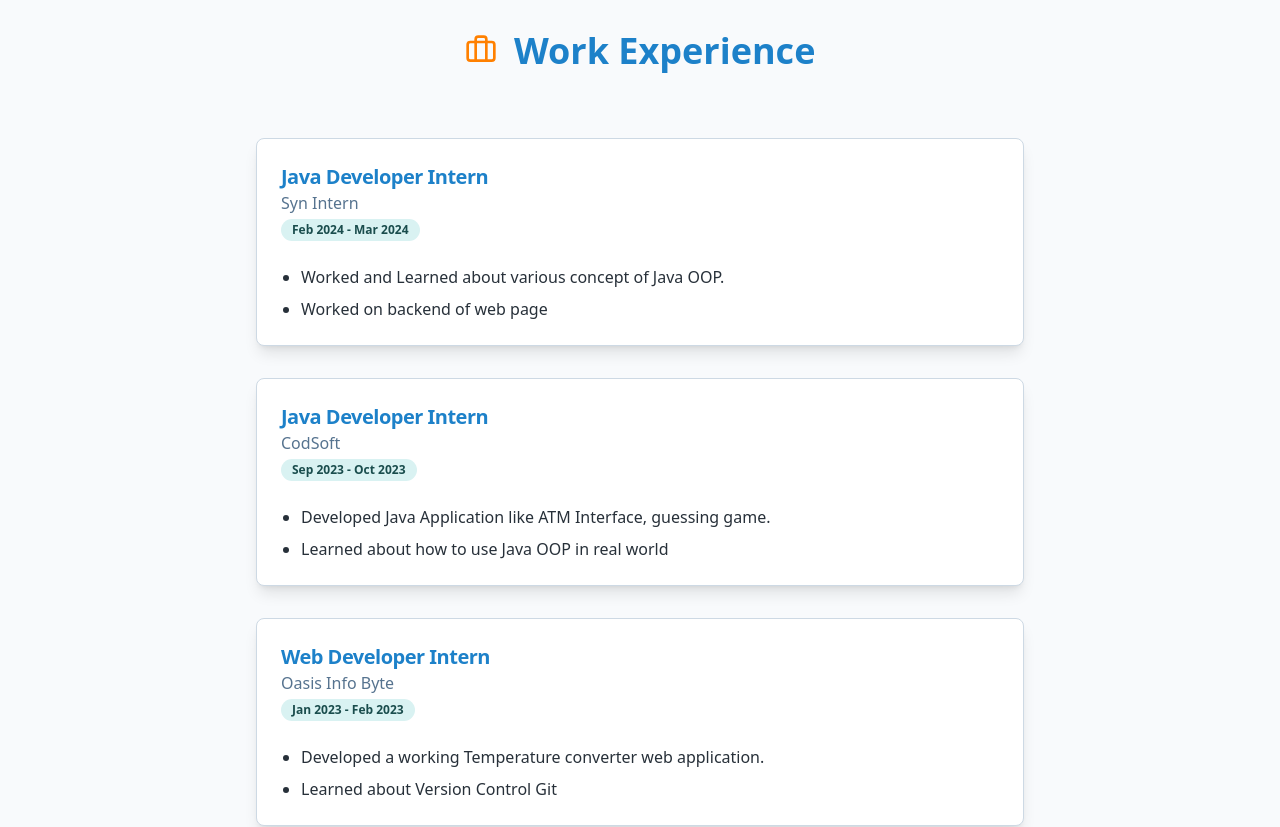
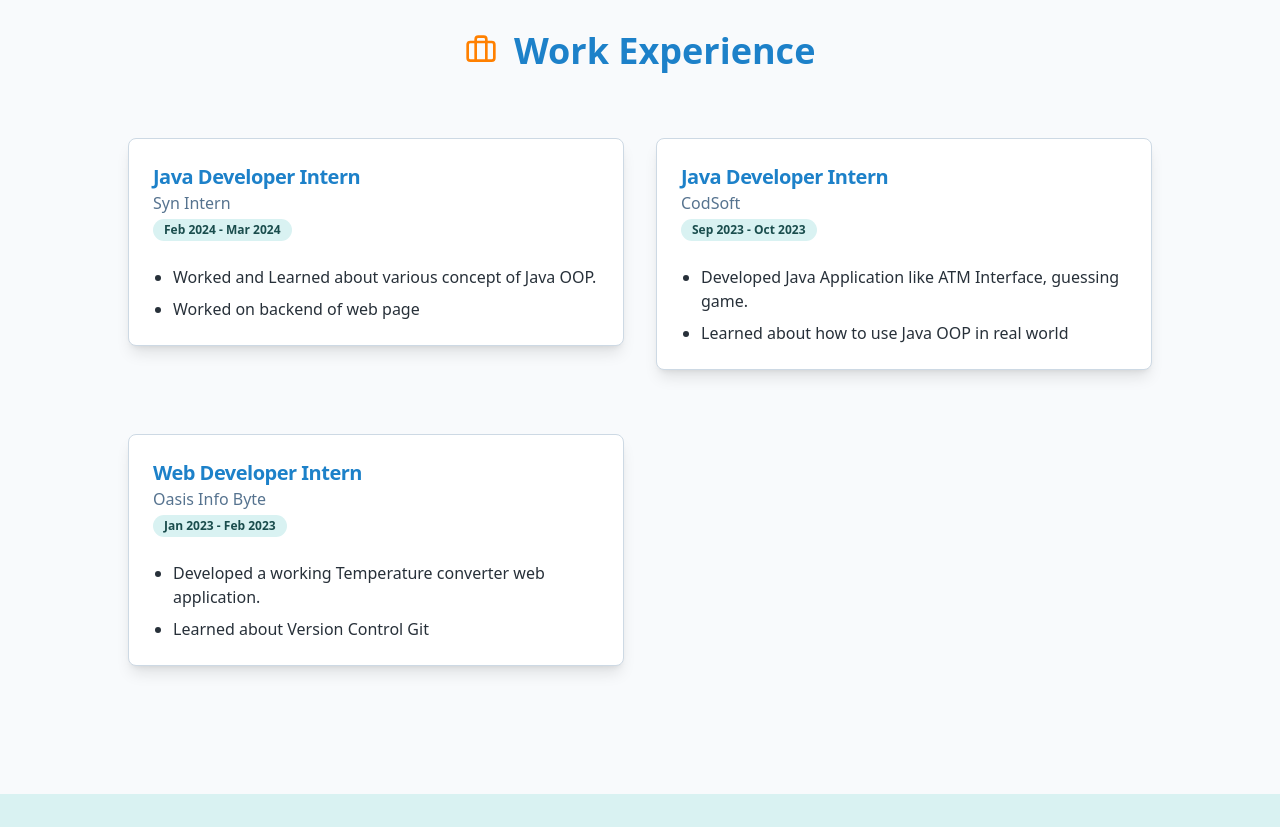
Before and after one commit to hp2604/intro, a Next.js app: page / in a window 1280 px wide. Shown: the part 720-1547 px from the top of the page. Built offline with nearby package versions, Linux system fonts and the light colour scheme; what @genkit-ai/googleai, genkit would draw is missing.

Commit message:
update wor section

```diff
--- a/src/components/sections/WorkExperience.tsx
+++ b/src/components/sections/WorkExperience.tsx
@@ -135,7 +135,7 @@
         <SectionTitle>
           <Briefcase className="inline-block mb-2 mr-2 h-8 w-8 text-accent" /> Work Experience
         </SectionTitle>
-        <div className="max-w-3xl mx-auto">
+        <div className="grid grid-cols-1 md:grid-cols-2 gap-8 max-w-5xl mx-auto">
           {currentWorkExperience.map((item) => (
             <WorkExperienceItem
               key={item.id}
```
